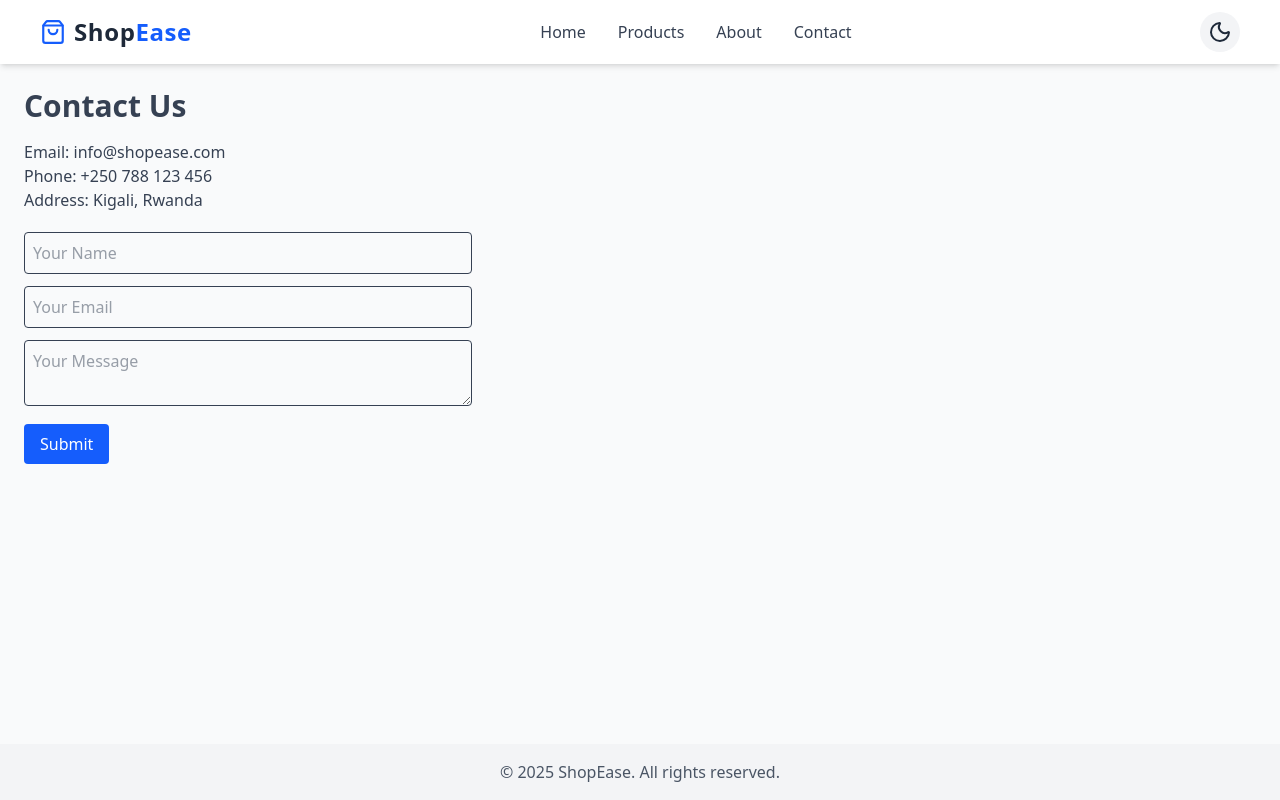
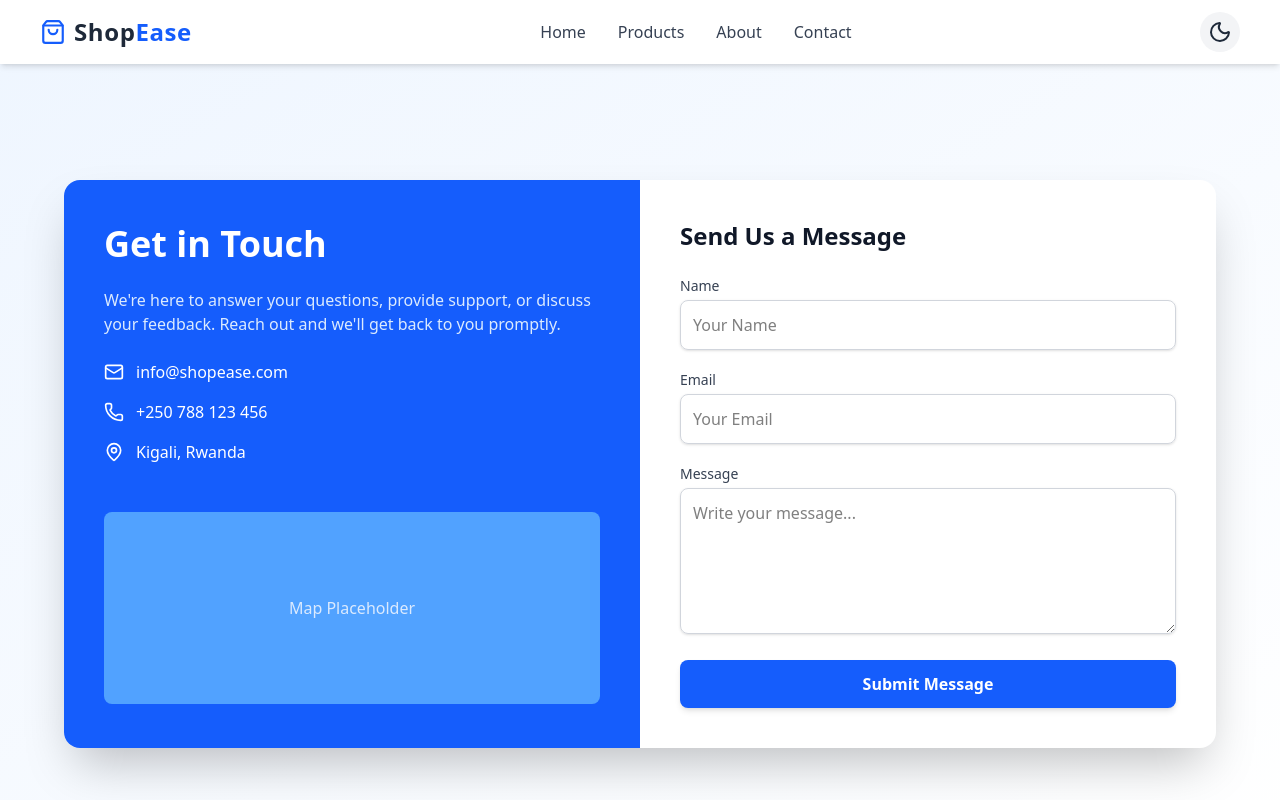
Before and after one commit to Boldecca/STATIC_E-COMMERCE-HOMEPAGE__3, a React (Vite) app: page /contact in a window 1280 px wide. Shown: the top 800 px of the page. Built offline with nearby package versions, Linux system fonts and the light colour scheme.

Commit message:
updated contact file

```diff
--- a/src/pages/Contact.jsx
+++ b/src/pages/Contact.jsx
@@ -1,3 +1,5 @@
+import { Mail, Phone, MapPin } from "lucide-react";
+
 export default function Contact() {
   const handleSubmit = (e) => {
     e.preventDefault();
@@ -9,20 +11,92 @@ export default function Contact() {
   };
 
   return (
-    <div className="p-6 text-gray-700 dark:text-gray-200">
-      <h1 className="text-3xl font-bold mb-4">Contact Us</h1>
-      <p>Email: info@shopease.com</p>
-      <p>Phone: +250 788 123 456</p>
-      <p>Address: Kigali, Rwanda</p>
+    <div className="min-h-screen bg-gradient-to-br from-blue-50 to-white dark:from-gray-900 dark:to-gray-800 flex items-center justify-center py-16 px-4">
+      <div className="max-w-6xl w-full bg-white dark:bg-gray-800 shadow-2xl rounded-2xl overflow-hidden grid grid-cols-1 md:grid-cols-2">
 
-      <form onSubmit={handleSubmit} className="mt-5 max-w-md space-y-3">
-        <input type="text" name="name" placeholder="Your Name" className="w-full p-2 border rounded" required />
-        <input type="email" name="email" placeholder="Your Email" className="w-full p-2 border rounded" required />
-        <textarea name="message" placeholder="Your Message" className="w-full p-2 border rounded" required />
-        <button type="submit" className="bg-blue-600 hover:bg-blue-700 text-white px-4 py-2 rounded">
-          Submit
-        </button>
-      </form>
+        {/* Left Info Section */}
+        <div className="p-10 bg-blue-600 dark:bg-gray-900 text-white flex flex-col justify-center space-y-6">
+          <h2 className="text-4xl font-bold">Get in Touch</h2>
+          <p className="text-blue-100 dark:text-gray-300">
+            We're here to answer your questions, provide support, or discuss your feedback. Reach out and we'll get back to you promptly.
+          </p>
+
+          <div className="space-y-4">
+            <div className="flex items-center space-x-3">
+              <Mail className="w-5 h-5" />
+              <span>info@shopease.com</span>
+            </div>
+            <div className="flex items-center space-x-3">
+              <Phone className="w-5 h-5" />
+              <span>+250 788 123 456</span>
+            </div>
+            <div className="flex items-center space-x-3">
+              <MapPin className="w-5 h-5" />
+              <span>Kigali, Rwanda</span>
+            </div>
+          </div>
+
+          {/* Optional Map Placeholder */}
+          <div className="mt-6 w-full h-48 bg-blue-400 rounded-lg flex items-center justify-center text-blue-100 dark:text-gray-300 font-medium">
+            Map Placeholder
+          </div>
+        </div>
+
+        {/* Right Form Section */}
+        <div className="p-10">
+          <h3 className="text-2xl font-bold mb-6 text-gray-900 dark:text-gray-100">Send Us a Message</h3>
+          <form onSubmit={handleSubmit} className="space-y-5">
+            <div>
+              <label htmlFor="name" className="block text-sm font-medium text-gray-700 dark:text-gray-300 mb-1">
+                Name
+              </label>
+              <input
+                type="text"
+                name="name"
+                id="name"
+                placeholder="Your Name"
+                className="w-full p-3 border border-gray-300 dark:border-gray-600 rounded-lg shadow-sm focus:outline-none focus:ring-2 focus:ring-blue-500 focus:border-blue-500 dark:bg-gray-700 dark:text-gray-100 transition"
+                required
+              />
+            </div>
+
+            <div>
+              <label htmlFor="email" className="block text-sm font-medium text-gray-700 dark:text-gray-300 mb-1">
+                Email
+              </label>
+              <input
+                type="email"
+                name="email"
+                id="email"
+                placeholder="Your Email"
+                className="w-full p-3 border border-gray-300 dark:border-gray-600 rounded-lg shadow-sm focus:outline-none focus:ring-2 focus:ring-blue-500 focus:border-blue-500 dark:bg-gray-700 dark:text-gray-100 transition"
+                required
+              />
+            </div>
+
+            <div>
+              <label htmlFor="message" className="block text-sm font-medium text-gray-700 dark:text-gray-300 mb-1">
+                Message
+              </label>
+              <textarea
+                name="message"
+                id="message"
+                rows="5"
+                placeholder="Write your message..."
+                className="w-full p-3 border border-gray-300 dark:border-gray-600 rounded-lg shadow-sm focus:outline-none focus:ring-2 focus:ring-blue-500 focus:border-blue-500 dark:bg-gray-700 dark:text-gray-100 transition"
+                required
+              />
+            </div>
+
+            <button
+              type="submit"
+              className="w-full bg-blue-600 hover:bg-blue-700 text-white font-semibold px-6 py-3 rounded-lg shadow-md transition-transform transform hover:scale-105"
+            >
+              Submit Message
+            </button>
+          </form>
+        </div>
+      </div>
     </div>
   );
 }
```
